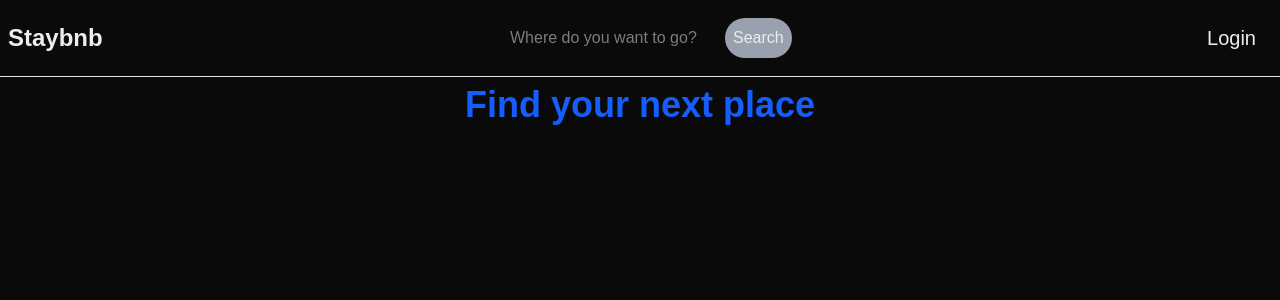
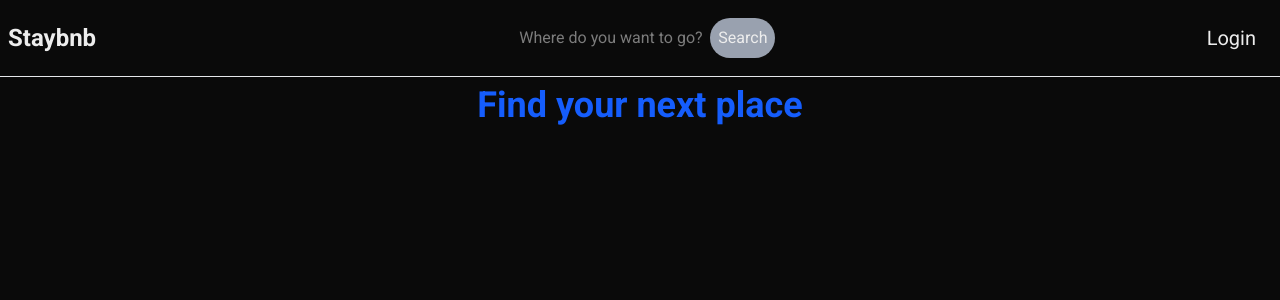
Before and after one commit to BarberoPablo/Staybnb, a Next.js app: page / in a window 1280 px wide. Shown: the top 300 px of the page. Built offline with nearby package versions, Linux system fonts and the light colour scheme; no server answers.

Commit message:
feat: new font

```diff
--- a/src/app/globals.css
+++ b/src/app/globals.css
@@ -1,3 +1,4 @@
+@import url('https://fonts.googleapis.com/css2?family=Roboto:ital,wght@0,100..900;1,100..900&display=swap');
 @import "tailwindcss";
 @import "keen-slider/keen-slider.min.css";
 @import "react-date-range/dist/styles.css";
@@ -13,12 +14,8 @@
 @theme inline {
   --color-background: var(--background);
   --color-foreground: var(--foreground);
-  --font-sans: var(--font-geist-sans);
-  --font-mono: var(--font-geist-mono);
   --color-myGreen: #3ecf8e;
   --color-myGreenDark: #37ba7f;
-  /* --breakpoint-*: initial;
-  --breakpoint-xsm: 375px; */
 }
 
 @media (prefers-color-scheme: light) {
@@ -31,7 +28,12 @@
 body {
   background: var(--background);
   color: var(--foreground);
-  font-family: Arial, Helvetica, sans-serif;
+  /* font-family: Arial, Helvetica, sans-serif; */
+  font-family: var(--font-roboto), sans-serif;
+  font-weight: 400;
+  font-optical-sizing: auto;
+  font-style: normal;
+
 }
 
 button {
@@ -53,3 +55,7 @@ button {
   appearance: textfield;
   -moz-appearance: textfield;
 }
+
+.basic-button {
+  @apply border border-gray-300 p-2 rounded-md hover:cursor-pointer text-sm;
+}
--- a/src/app/layout.tsx
+++ b/src/app/layout.tsx
@@ -1,16 +1,12 @@
 import type { Metadata } from "next";
-import { Geist, Geist_Mono } from "next/font/google";
 import { Toaster } from "react-hot-toast";
 import "./globals.css";
+import { Roboto } from "next/font/google";
 
-const geistSans = Geist({
-  variable: "--font-geist-sans",
+const roboto = Roboto({
   subsets: ["latin"],
-});
-
-const geistMono = Geist_Mono({
-  variable: "--font-geist-mono",
-  subsets: ["latin"],
+  weight: ["400", "500", "600", "700", "800", "900"],
+  variable: "--font-roboto",
 });
 
 export const metadata: Metadata = {
@@ -20,8 +16,8 @@ export const metadata: Metadata = {
 
 export default function RootLayout({ children }: { children: React.ReactNode }) {
   return (
-    <html lang="en">
-      <body className={`${geistSans.variable} ${geistMono.variable} antialiased`}>
+    <html lang="en" className={roboto.variable}>
+      <body>
         <Toaster position="top-center" />
         {children}
       </body>
```
